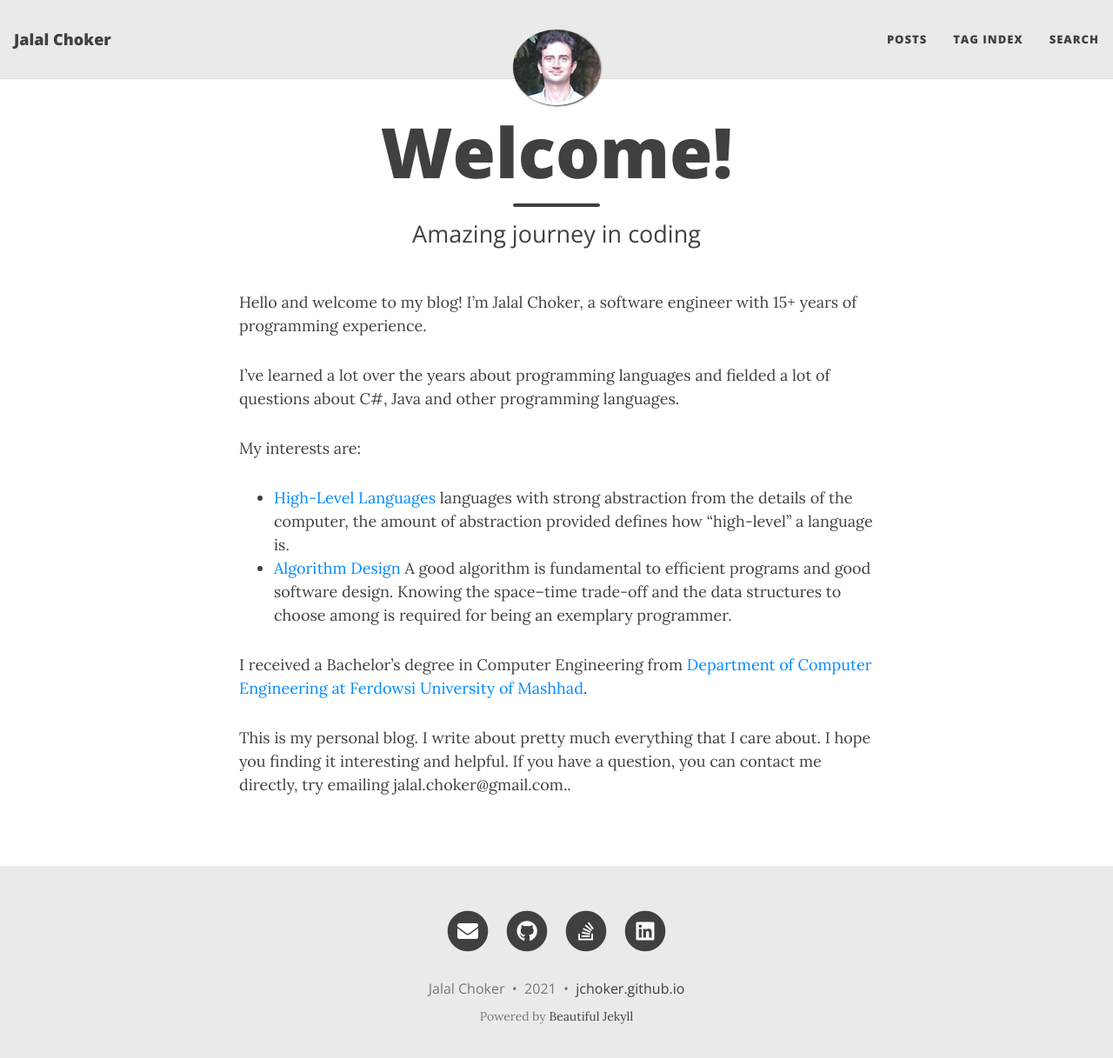
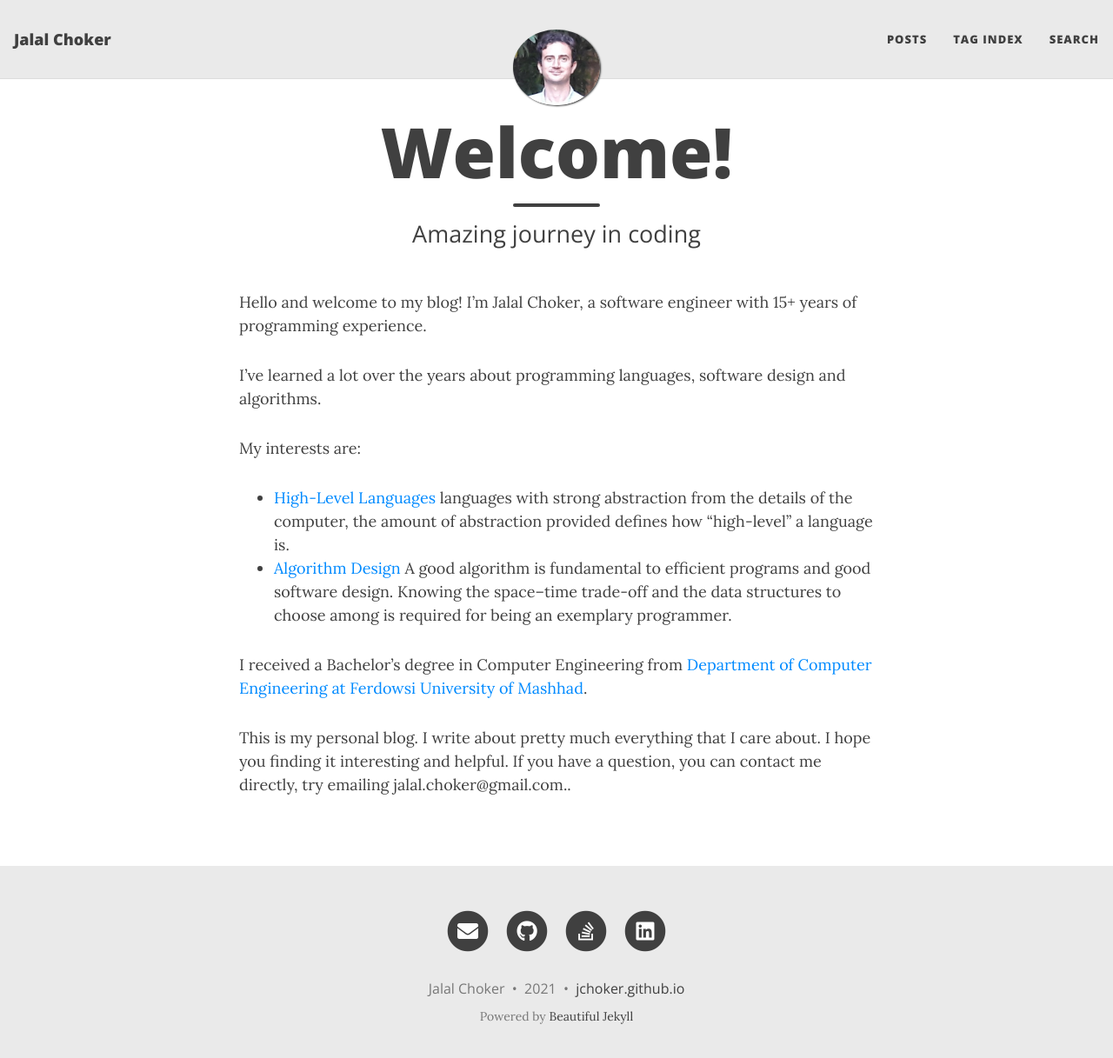
Before and after one commit to jchoker/jchoker.github.io, a Jekyll site: the page built from index.md, in a window 1280 px wide and 1230 px high. Shown: the top 1217 px of the window at 87% size. Built offline with Jekyll 4.4.1, drawn with Linux system fonts in a browser that asks for light colours; nearby versions of some CDN libraries.

Commit message:
Update index.md

```diff
--- a/index.md
+++ b/index.md
@@ -7,7 +7,7 @@ use-site-title: true
 
 Hello and welcome to my blog! I’m Jalal Choker, a software engineer with 15+ years of programming experience.
 
-I’ve learned a lot over the years about programming languages and fielded a lot of questions about C#, Java and other programming languages.
+I’ve learned a lot over the years about programming languages, software design and algorithms.
 
 My interests are:
 * [High-Level Languages](https://isaaccomputerscience.org/topics/programming_languages) languages with strong abstraction from the details of the computer, the amount of abstraction provided defines how "high-level" a language is.
```
